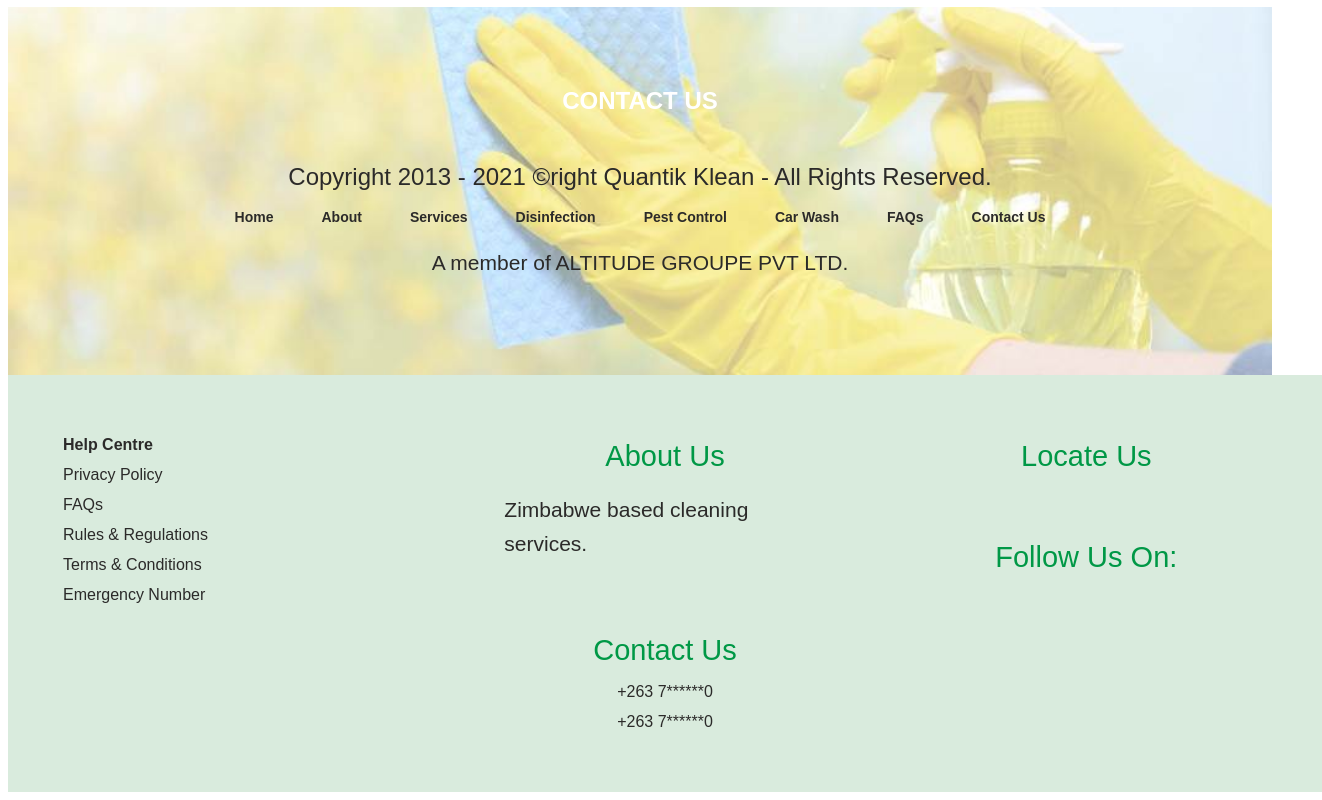
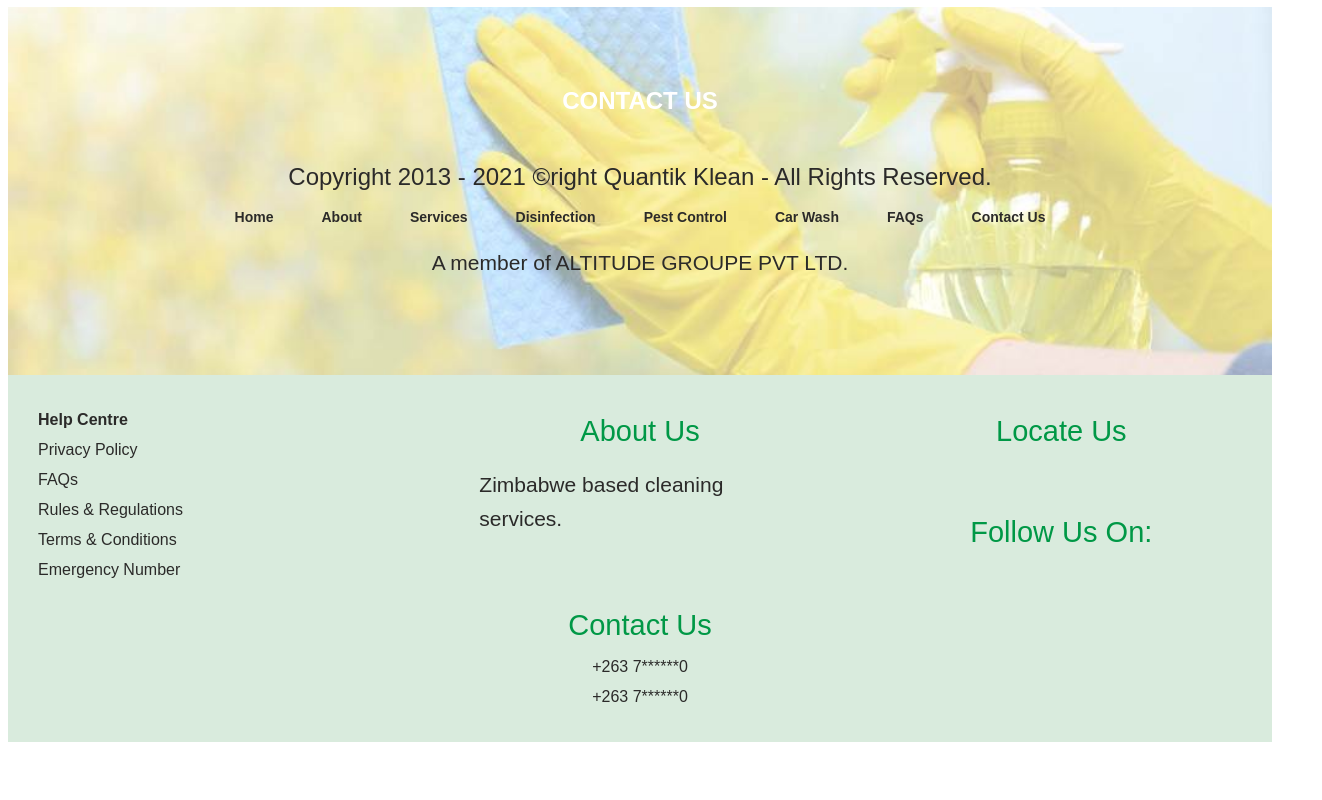
Before and after one commit to iavinashsinha/quantikklean, a plain HTML site: page disinfection.html in a window 1280 px wide. Shown: the part 2626-3426 px from the top of the page, 1322 px wide, since content can reach past the window. After the commit the page ends 3376 px from the top, so only its background shows below. Drawn offline with Linux system fonts and the light colour scheme.

Commit message:
Update disinfection.html

```diff
--- a/disinfection.html
+++ b/disinfection.html
@@ -321,7 +321,7 @@ border-radius: 5px;}
     <p>A member of ALTITUDE GROUPE PVT LTD.</p>
 </div>
 
-<div class="section footer">
+<div class="footer">
     <div class="footBox">
         <a href=""><b>Help Centre</b></a><br>
         <a href="">Privacy Policy</a><br>
```
